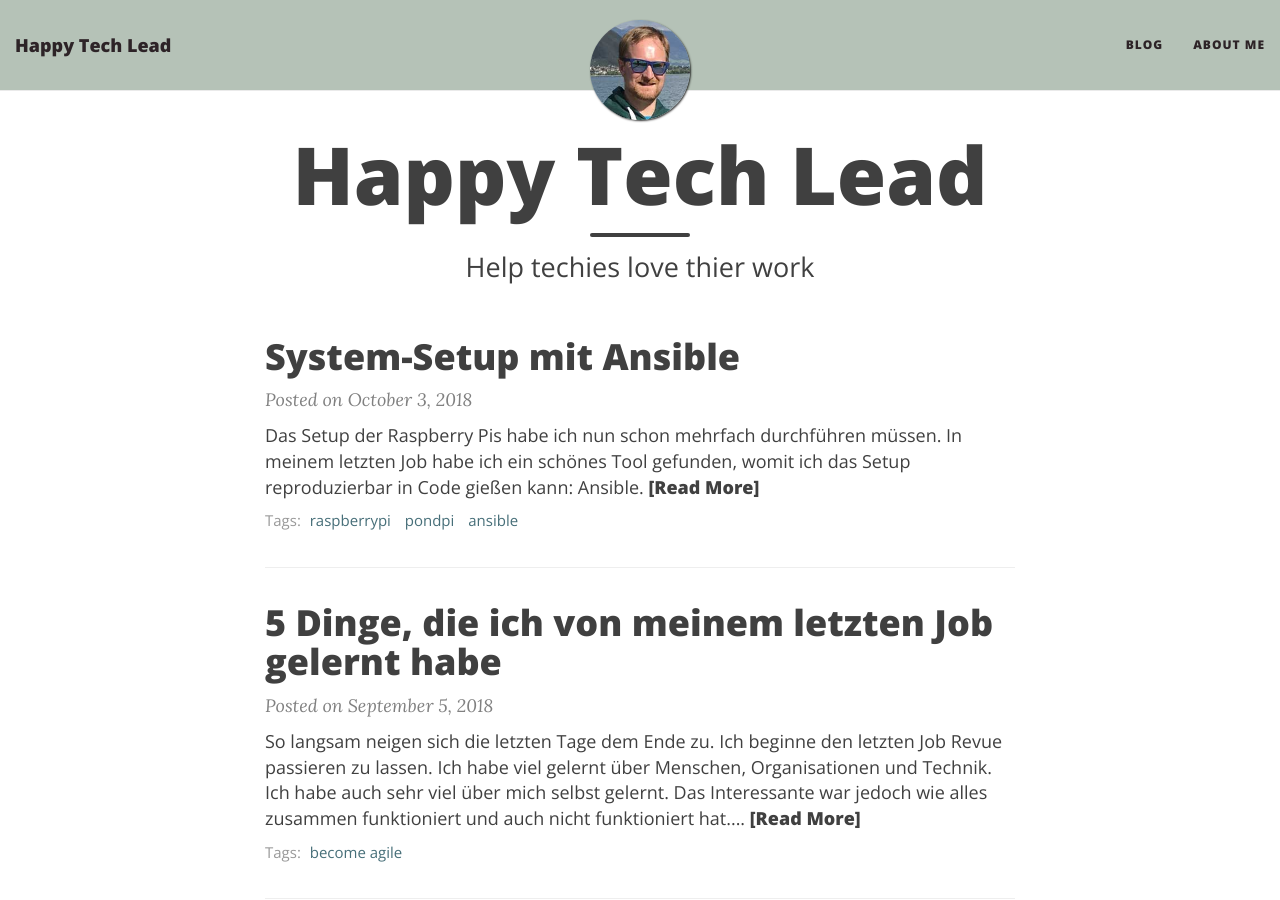
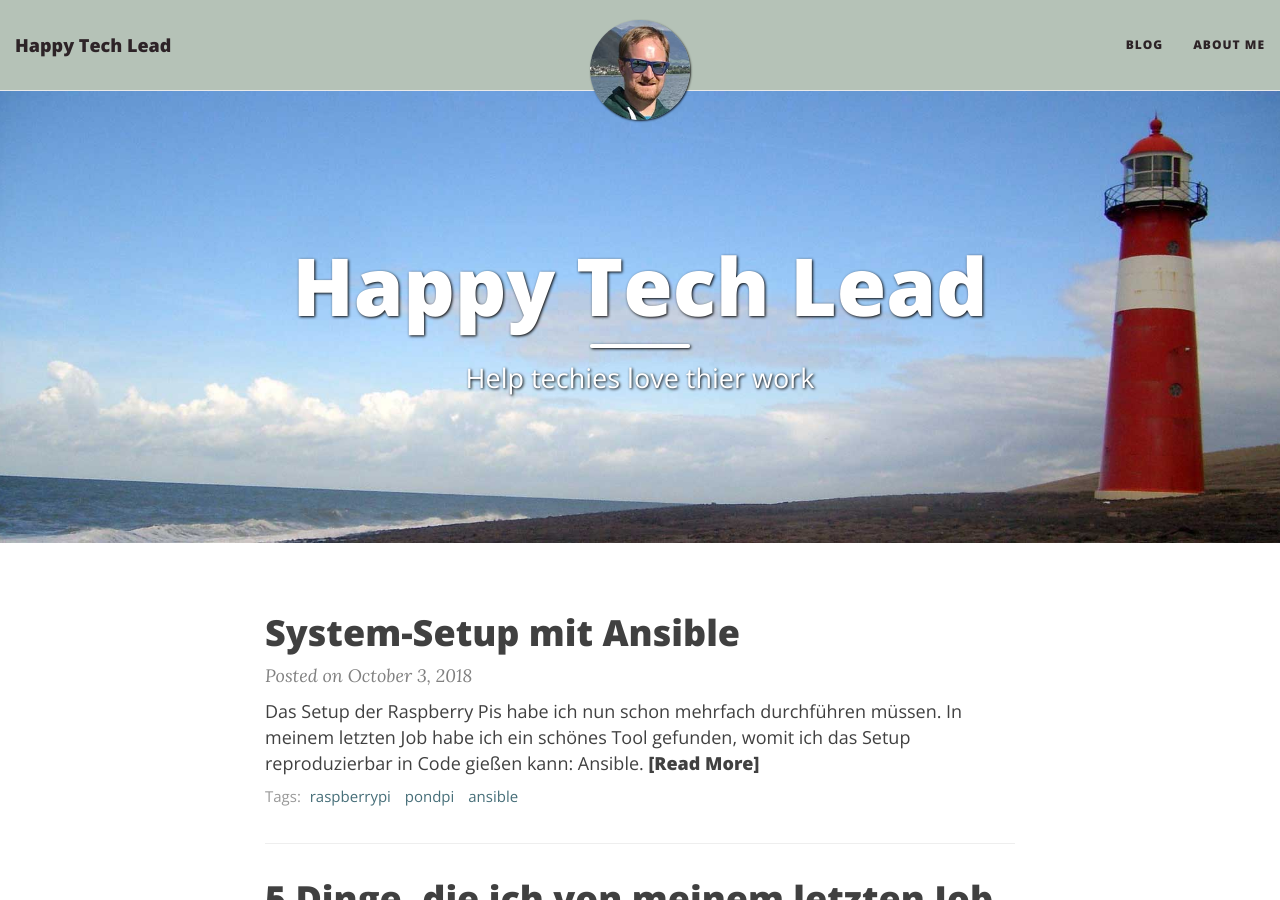
Before and after one commit to meinjens/happytechlead.github.io, a Jekyll site: the page built from index.html, in a window 1280 px wide and 900 px high. Built offline with Jekyll 4.4.1, drawn with Linux system fonts in a browser that asks for light colours; nearby versions of some CDN libraries; the list of posts is cut into pages by our own code.

Commit message:
Added keyvisual

```diff
--- a/index.html
+++ b/index.html
@@ -2,6 +2,7 @@
 layout: page
 title: Happy Tech Lead
 subtitle: Help techies love thier work
+bigimg: /img/lighthouse.jpg
 use-site-title: true
 ---
 
```
Also changed, not shown: img/lighthouse.jpg (added).
